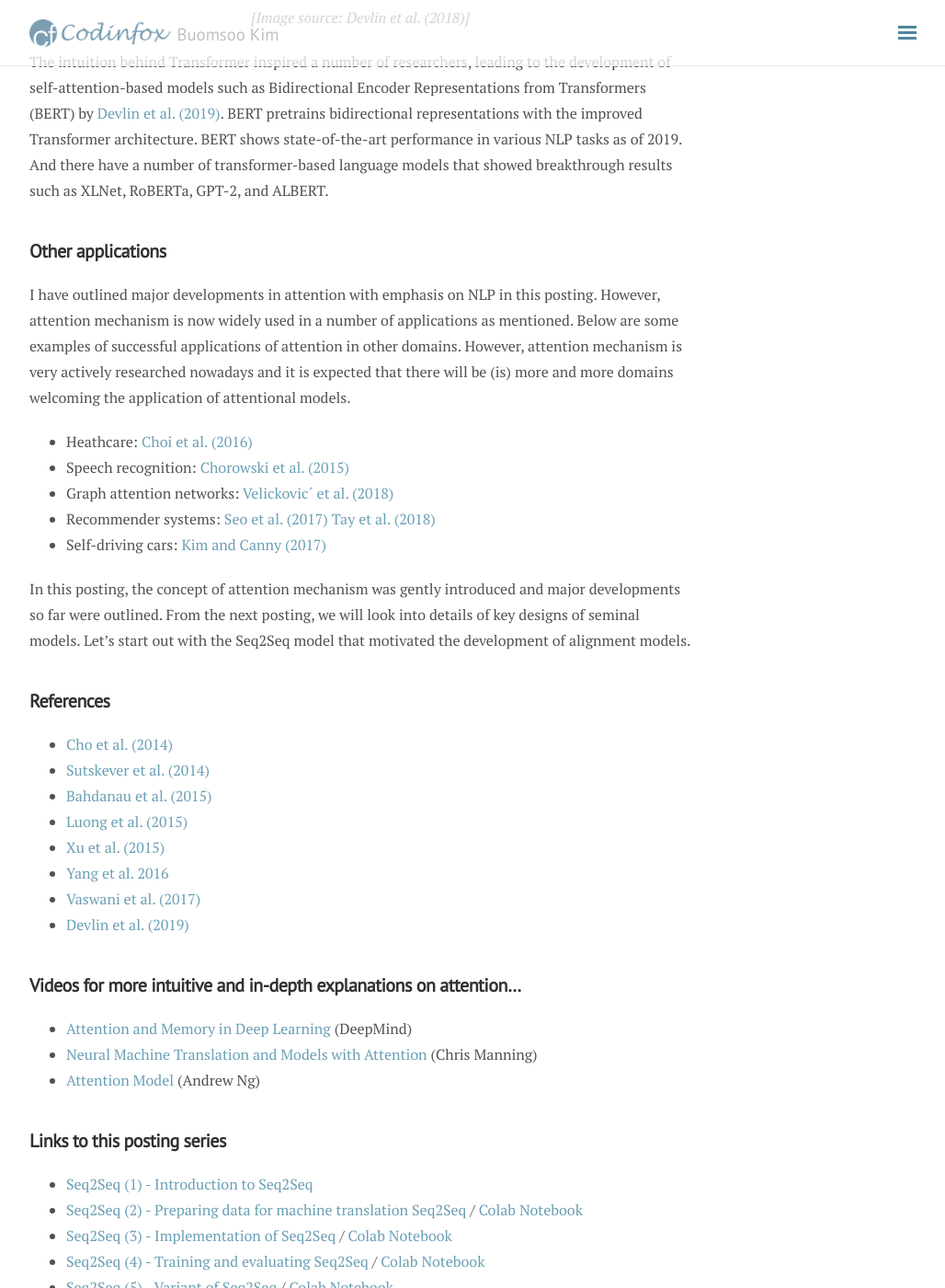
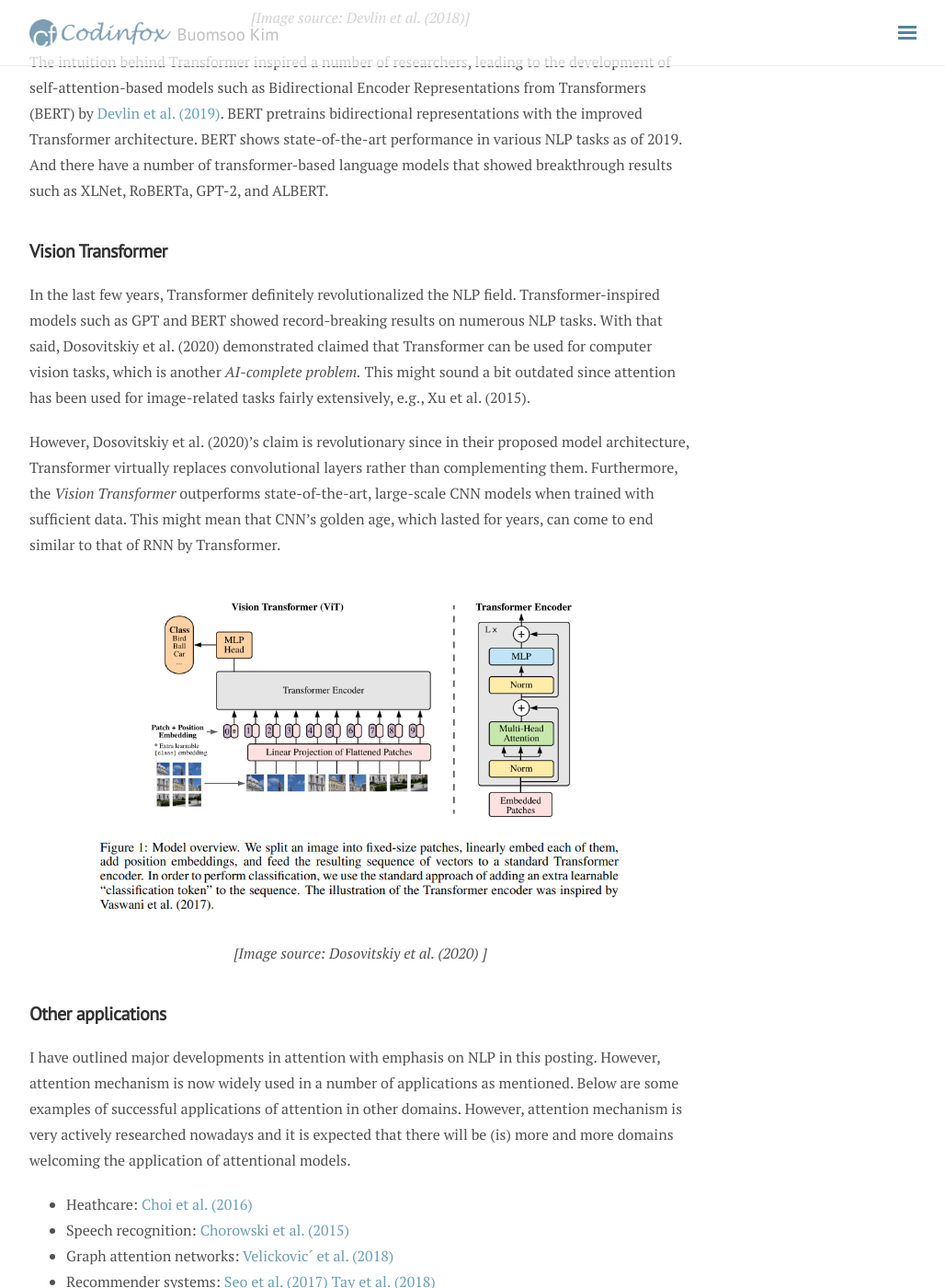
Before and after one commit to buomsoo-kim/buomsoo-kim.github.io, a Jekyll site: the page built from _posts/2020-01-01-Attention-mechanism-1.md.md, in a window 1280 px wide and 1400 px high, scrolled down 6852 px. Shown: the whole window at 92% size, without its empty margins (248-1276 px from the left). Built offline with Jekyll 4.4.1, drawn with Linux system fonts in a browser that asks for light colours; nearby versions of some CDN libraries; formulas are drawn with MathJax 3; comment, search, counter and statistics services are not loaded; some of the changed text lies outside the part shown.

Commit message:
add files

```diff
--- a/_posts/2020-01-01-Attention-mechanism-1.md.md
+++ b/_posts/2020-01-01-Attention-mechanism-1.md.md
@@ -120,7 +120,21 @@ Thus, the Transformer architecture discards the convolution and recursive operat
 <i>[Image source: Devlin et al. (2018)]</i>
 </p>
 
-The intuition behind Transformer inspired a number of researchers, leading to the development of self-attention-based models such as Bidirectional Encoder Representations from Transformers (BERT) by [Devlin et al. (2019)](https://arxiv.org/pdf/1810.04805.pdf?source=post_elevate_sequence_page---------------------------).  BERT pretrains bidirectional representations with the improved Transformer architecture. BERT shows state-of-the-art performance in various NLP tasks as of 2019. And there have a number of transformer-based language models that showed breakthrough results such as XLNet, RoBERTa, GPT-2, and ALBERT.
+The intuition behind Transformer inspired a number of researchers, leading to the development of self-attention-based models such as Bidirectional Encoder Representations from Transformers (BERT) by [Devlin et al. (2019)](https://arxiv.org/pdf/1810.04805.pdf?source=post_elevate_sequence_page---------------------------). BERT pretrains bidirectional representations with the improved Transformer architecture. BERT shows state-of-the-art performance in various NLP tasks as of 2019. And there have a number of transformer-based language models that showed breakthrough results such as XLNet, RoBERTa, GPT-2, and ALBERT.
+
+
+## Vision Transformer
+
+In the last few years, Transformer definitely revolutionalized the NLP field. Transformer-inspired models such as GPT and BERT showed record-breaking results on numerous NLP tasks. With that said, Dosovitskiy et al. (2020) demonstrated claimed that Transformer can be used for computer vision tasks, which is another *AI-complete problem.* This might sound a bit outdated since attention has been used for image-related tasks fairly extensively, e.g., Xu et al. (2015).
+
+However, Dosovitskiy et al. (2020)'s claim is revolutionary since in their proposed model architecture, Transformer virtually replaces convolutional layers rather than complementing them. Furthermore, the *Vision Transformer* outperforms state-of-the-art, large-scale CNN models when trained with sufficient data. This might mean that CNN's golden age, which lasted for years, can come to end similar to that of RNN by Transformer.
+
+<p align = "center">
+<img src ="/data/images/2020-01-01/12.png" width = "600px"/>
+<i>[Image source: Dosovitskiy et al. (2020) ]</i>
+</p>
+
+
 
 
 ## Other applications
@@ -147,6 +161,7 @@ In this posting, the concept of attention mechanism was gently introduced and ma
 - [Yang et al. 2016](https://www.aclweb.org/anthology/N16-1174.pdf)
 - [Vaswani et al. (2017)](https://papers.nips.cc/paper/7181-attention-is-all-you-need.pdf)
 - [Devlin et al. (2019)](https://arxiv.org/pdf/1810.04805.pdf?source=post_elevate_sequence_page---------------------------)
+- [Dosovitskiy et al. (2020)](https://arxiv.org/pdf/2010.11929.pdf)
 
 ## Videos for more intuitive and in-depth explanations on attention...
 
```
Also changed, not shown: data/images/2020-01-01/12.PNG (added).
